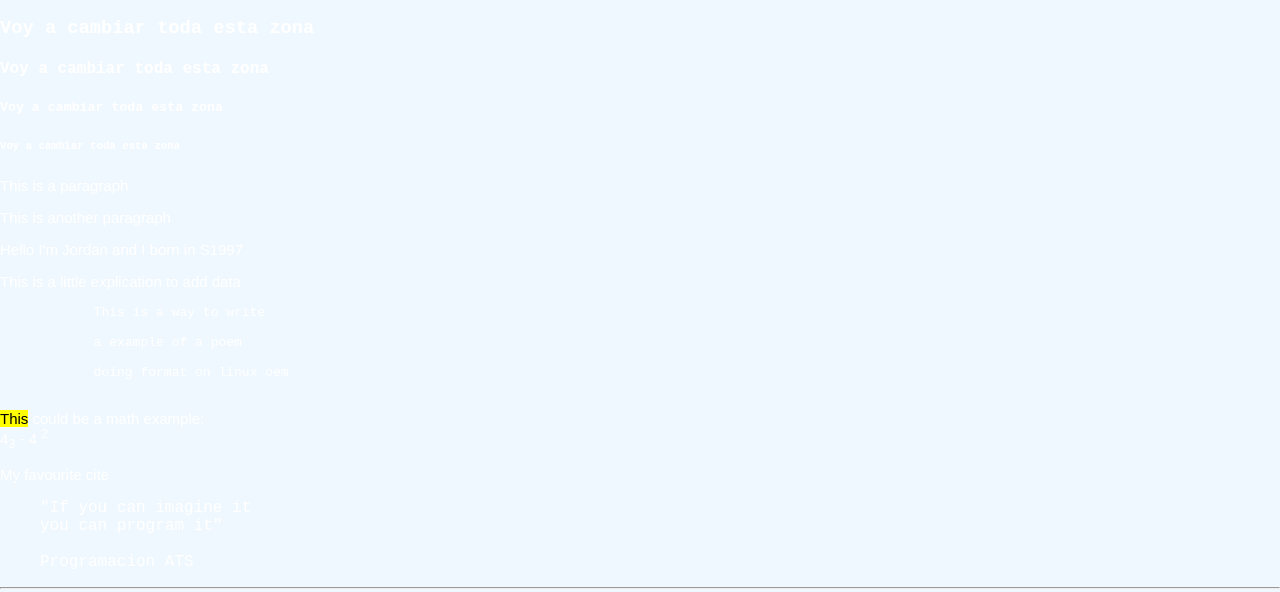
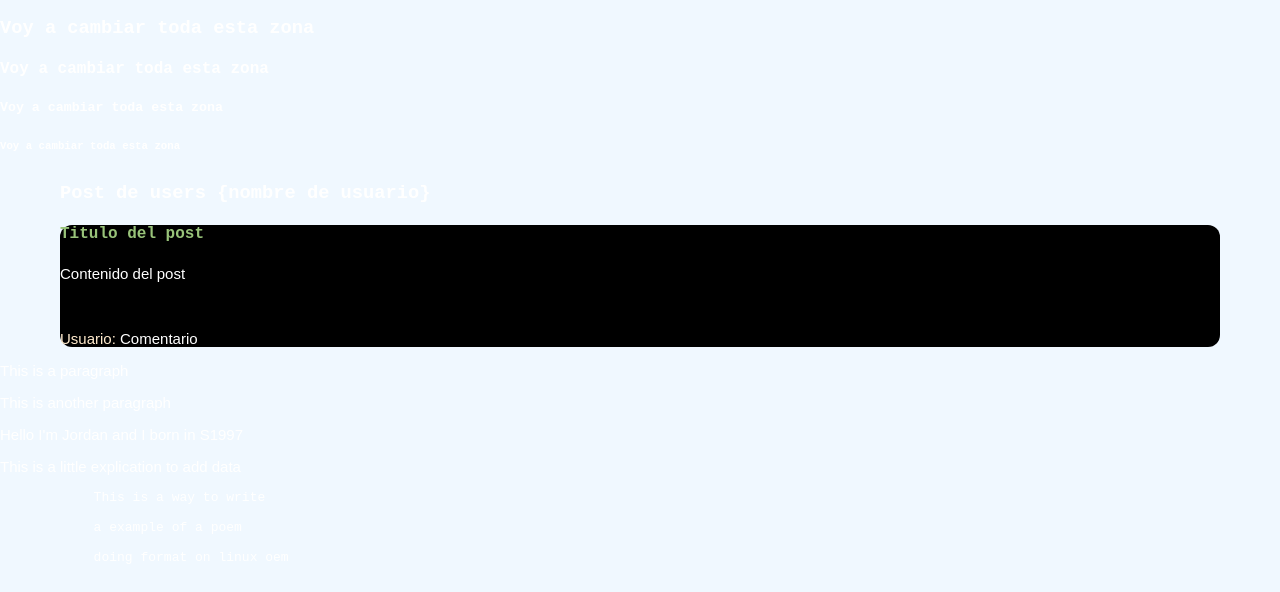
Before and after one commit to jordanbailonc/web_init_project, a plain HTML site: page index.html in a window 1280 px wide. Shown: the part 110-702 px from the top of the page. Drawn offline with Linux system fonts and the light colour scheme; a web font is replaced by a local one.

Commit message:
Add Readme

```diff
--- a/index.html
+++ b/index.html
@@ -22,6 +22,15 @@
     <h4>Voy a cambiar toda esta zona</h4>
     <h5>Voy a cambiar toda esta zona</h5>
     <h6>Voy a cambiar toda esta zona</h6>
+    <div class="container" id="content">
+      <h3>Post de users {nombre de usuario}</h3>
+      <div class="post">
+        <h4>Titulo del post</h4>
+        <p>Contenido del post</p>
+        <br>
+        <p><span>Usuario: </span> Comentario</p>
+      </div>
+    </div>
 
     <!--This are different ways to write content-->
     <p title="This is a paragraph">This is a paragraph</p>
--- a/styles.css
+++ b/styles.css
@@ -28,3 +28,22 @@ p{
     padding: 10px;
     display: flex;
 }
+.container{
+    margin-top: 30px;
+    padding: 0 60px 0 60px;
+}
+
+.post{
+    background-color: black;
+    margin-bottom: 15px;
+    padding: 5px, 20px, 5px, 20px;
+    border-radius: 12px;
+}
+
+.post h4{
+    color: #98c379;
+}
+
+.post span{
+    color: blanchedalmond;
+}
```
Also changed, not shown: 1 other file.
